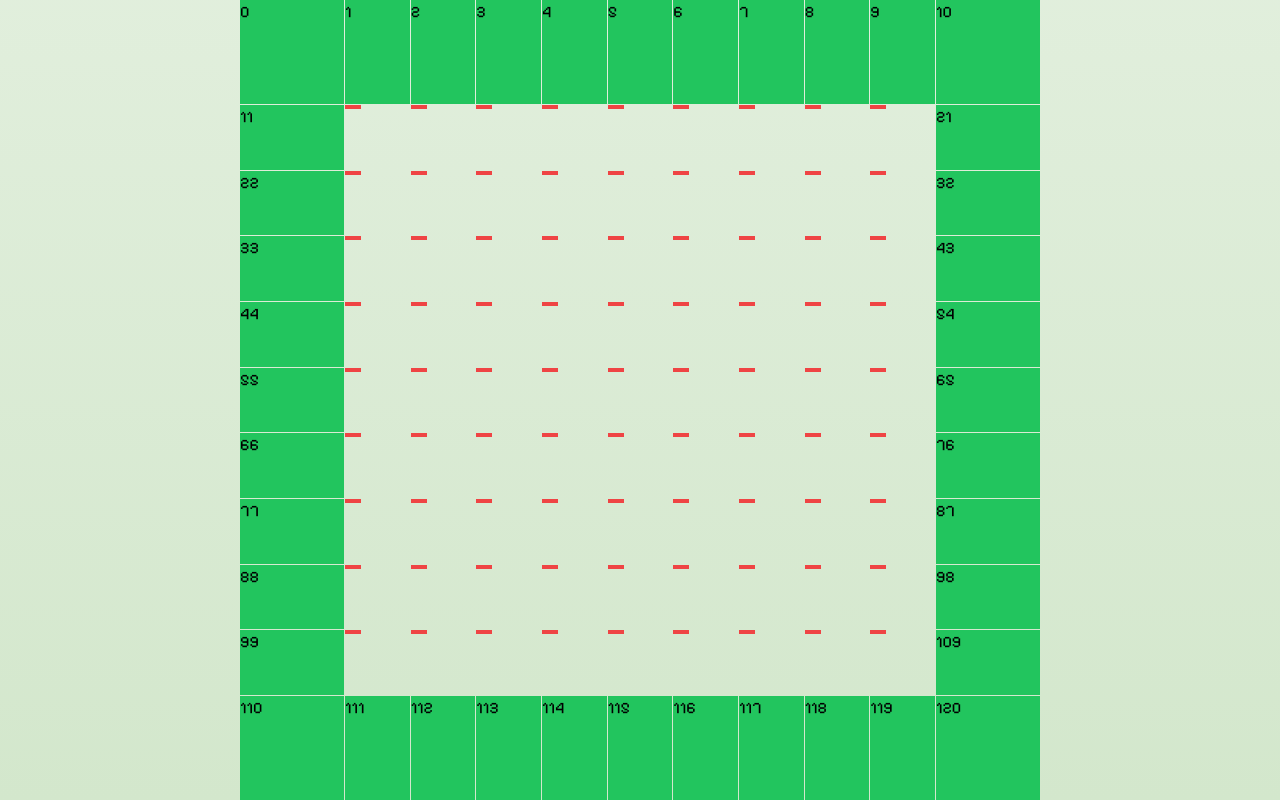
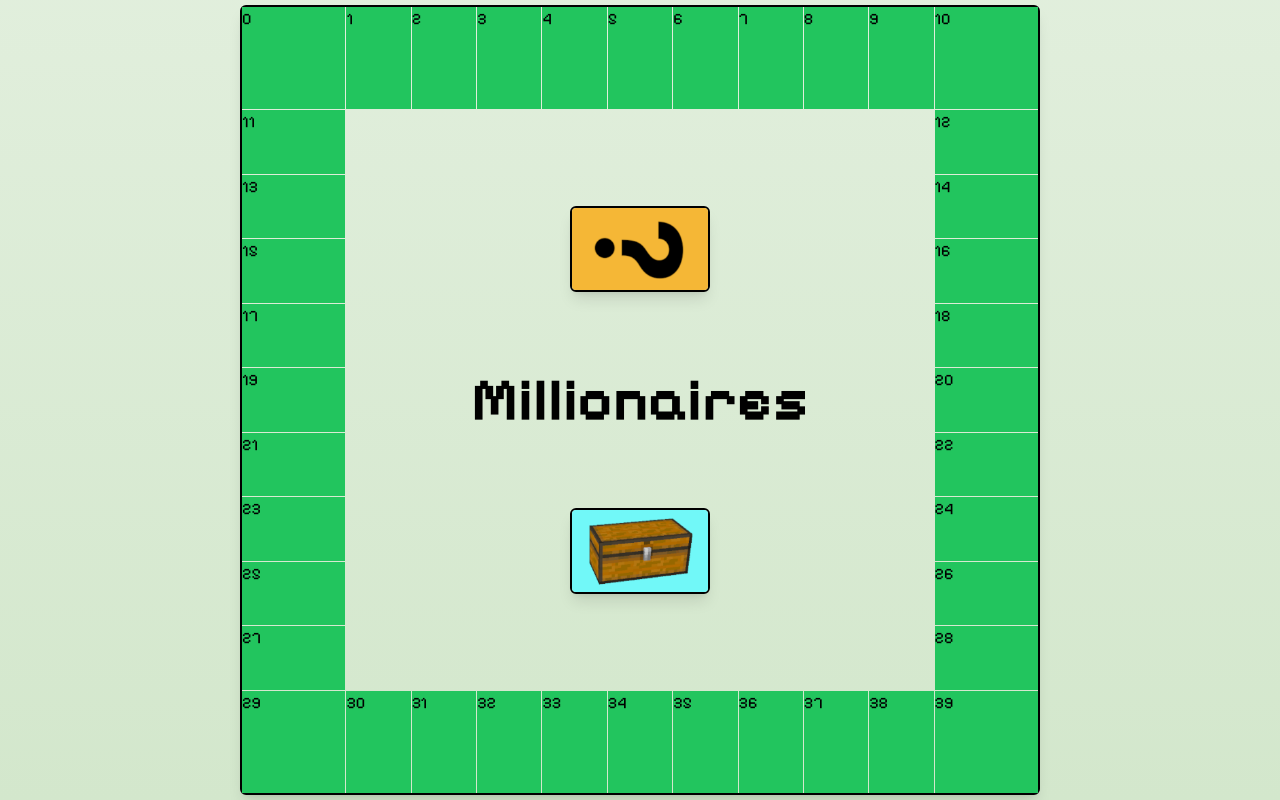
Before and after one commit to olimpialewinska/millionaires, a Next.js app: page /game in a window 1280 px wide. Built offline with nearby package versions, Linux system fonts and the light colour scheme.

Commit message:
Improved board display

```diff
--- a/src/app/game/page.tsx
+++ b/src/app/game/page.tsx
@@ -1,6 +1,10 @@
 "use client";
 import { fields } from "@/constants/fields";
 import { use, useEffect, useState } from "react";
+import Image from "next/image";
+
+import chest from "@/assets/images/chest.png";
+import chance from "@/assets/images/chance.png";
 
 export default function Game() {
   const [height, setHeight] = useState(0);
@@ -19,31 +23,46 @@ export default function Game() {
     };
   }, []);
 
-  const fieldsIDs = fields.map((field) => field.id);
   return (
     <div className="h-screen flex justify-center items-center">
       <div
+        className="rounded-md border-2 border-black shadow-lg"
         style={{
-          height: `${height}px`,
+          height: `${height - 10}px`,
           width: `${height}px`,
           display: "grid",
           gridTemplateColumns: "13% repeat(9, 1fr) 13%",
           gridTemplateRows: "13% repeat(9, 1fr) 13%",
           gap: "1px",
+          position: "relative",
         }}
       >
-        {Array.from({ length: 121 }, (_, index) => (
-          <div
-            key={index}
-            className={`${
-              fieldsIDs.includes(index)
-                ? "bg-green-500 w-fill h-fill"
-                : "bg-red-500 w-4 h-1"
-            } `}
-          >
-            {fieldsIDs.includes(index) ? index : ""}
+        {fields.map((field, index) => (
+          <div key={index} className="bg-green-500 w-fill h-fill">
+            {index}
           </div>
         ))}
+        <div
+          className="w-fill h-fill flex justify-between items-center flex-col p-16 md:p-24"
+          style={{
+            gridColumn: "2 / 11",
+            gridRow: "2 / 11",
+          }}
+        >
+          <Image
+            src={chance}
+            alt="chance"
+            width={140}
+            className="rounded-md border-2 border-black shadow-lg"
+          />
+          <div className="text-3xl font-bold md:text-6xl">Millionaires</div>
+          <Image
+            src={chest}
+            alt="chest"
+            width={140}
+            className="rounded-md border-2 border-black shadow-lg"
+          />
+        </div>
       </div>
     </div>
   );
--- a/src/constants/fields.ts
+++ b/src/constants/fields.ts
@@ -1,42 +1,307 @@
-export const fields = [
-  { id: 110, name: "start" },
-  { id: 99, name: "b1" },
-  { id: 88, name: "ks" },
-  { id: 77, name: "b2" },
-  { id: 66, name: "x" },
-  { id: 55, name: "d1" },
-  { id: 44, name: "n1" },
-  { id: 33, name: "s" },
-  { id: 22, name: "n2" },
-  { id: 11, name: "n3" },
-  { id: 0, name: "W" },
-  { id: 1, name: "r1" },
-  { id: 2, name: "e" },
-  { id: 3, name: "r2" },
-  { id: 4, name: "r3" },
-  { id: 5, name: "d2" },
-  { id: 6, name: "p1" },
-  { id: 7, name: "ks" },
-  { id: 8, name: "p2" },
-  { id: 9, name: "p3" },
-  { id: 10, name: "park" },
-  { id: 21, name: "c1" },
-  { id: 32, name: "s" },
-  { id: 43, name: "c2" },
-  { id: 54, name: "c3" },
-  { id: 65, name: "d3" },
-  { id: 76, name: "z1" },
-  { id: 87, name: "z2" },
-  { id: 98, name: "el" },
-  { id: 109, name: "z3" },
-  { id: 120, name: "W" },
-  { id: 119, name: "zi1" },
-  { id: 118, name: "zi2" },
-  { id: 117, name: "ks" },
-  { id: 116, name: "zi3" },
-  { id: 115, name: "d4" },
-  { id: 114, name: "sz" },
-  { id: 113, name: "cn1" },
-  { id: 112, name: "X" },
-  { id: 111, name: "cn2" },
+import { IField } from "@/utils/interfaces";
+
+export const fields: IField[] = [
+  {
+    id: 0,
+    name: "start",
+    position: "corner",
+    color: null,
+    type: "start",
+  },
+  {
+    id: 1,
+    name: "Konopacka",
+    position: "left",
+    color: "brown",
+    price: 60,
+    type: "street",
+  },
+  {
+    id: 2,
+    name: "Kasa Społeczna",
+    position: "left",
+    color: null,
+    type: "communityChest",
+  },
+  {
+    id: 3,
+    name: "Stalowa",
+    position: "left",
+    color: "brown",
+    type: "street",
+    price: 60,
+  },
+  {
+    id: 4,
+    name: "Zapłać",
+    position: "left",
+    color: null,
+    price: 200,
+    type: "tax",
+  },
+  {
+    id: 5,
+    name: "Dworzec 1",
+    position: "left",
+    color: null,
+    price: 200,
+    type: "station",
+  },
+  {
+    id: 6,
+    name: "Radzymińska",
+    position: "left",
+    color: "cyan",
+    price: 100,
+    type: "street",
+  },
+  {
+    id: 7,
+    name: "Szansa",
+    position: "left",
+    color: null,
+    type: "chance",
+  },
+  {
+    id: 8,
+    name: "Jagiellońska",
+    position: "left",
+    color: "cyan",
+    price: 100,
+    type: "street",
+  },
+  {
+    id: 9,
+    name: "Targowa",
+    position: "left",
+    color: "cyan",
+    price: 120,
+    type: "street",
+  },
+  {
+    id: 10,
+    name: "Więzienie",
+    position: "corner",
+    color: null,
+    type: "jail",
+  },
+  {
+    id: 39,
+    name: "Aleje Ujazdowskie",
+    position: "bottom",
+    color: "blue-700",
+    price: 400,
+    type: "street",
+  },
+  {
+    id: 11,
+    name: "Płowiecka",
+    position: "top",
+    color: "pink",
+    price: 140,
+    type: "street",
+  },
+  {
+    id: 38,
+    name: "Zapłać",
+    position: "bottom",
+    color: null,
+    price: 100,
+    type: "tax",
+  },
+  {
+    id: 12,
+    name: "Elektrownia",
+    position: "top",
+    color: null,
+    price: 150,
+    type: "industry",
+  },
+  {
+    id: 37,
+    name: "Belwederska",
+    position: "bottom",
+    color: "blue-700",
+    price: 350,
+    type: "street",
+  },
+  {
+    id: 13,
+    name: "Marsa",
+    position: "top",
+    color: "pink",
+    price: 140,
+    type: "street",
+  },
+  { id: 36, name: "Szansa", position: "bottom", color: null, type: "chance" },
+  {
+    id: 14,
+    name: "Grochowska",
+    position: "top",
+    color: "pink",
+    price: 160,
+    type: "street",
+  },
+  {
+    id: 35,
+    name: "Dworzec 4",
+    position: "bottom",
+    color: null,
+    price: 200,
+    type: "station",
+  },
+  {
+    id: 15,
+    name: "Dworzec 2",
+    position: "top",
+    color: null,
+    price: 200,
+    type: "station",
+  },
+  {
+    id: 34,
+    name: "Jerozolimskie",
+    position: "bottom",
+    color: "green",
+    price: 320,
+    type: "street",
+  },
+  {
+    id: 16,
+    name: "Obozowa",
+    position: "top",
+    color: "orange",
+    price: 180,
+    type: "street",
+  },
+  {
+    id: 33,
+    name: "Kasa społeczna",
+    position: "bottom",
+    color: null,
+    type: "communityChest",
+  },
+  {
+    id: 17,
+    name: "Kasa społeczna",
+    position: "top",
+    color: null,
+    type: "communityChest",
+  },
+  {
+    id: 32,
+    name: "Marszałkowska",
+    position: "bottom",
+    color: "green",
+    price: 300,
+    type: "street",
+  },
+
+  {
+    id: 18,
+    name: "Górczewska",
+    position: "top",
+    color: "orange",
+    price: 180,
+    type: "street",
+  },
+
+  {
+    id: 31,
+    name: "Plac trzech krzyży",
+    position: "bottom",
+    color: "green",
+    price: 300,
+    type: "street",
+  },
+
+  {
+    id: 19,
+    name: "Wolska",
+    position: "top",
+    color: "orange",
+    price: 200,
+    type: "street",
+  },
+  {
+    id: 30,
+    name: "Idź do więzienia",
+    position: "corner",
+    color: null,
+    type: "goToJail",
+  },
+  {
+    id: 29,
+    name: "Nowy Świat",
+    position: "right",
+    color: "yellow",
+    price: 280,
+    type: "street",
+  },
+  {
+    id: 28,
+    name: "Wodociągi",
+    position: "right",
+    color: null,
+    price: 150,
+    type: "industry",
+  },
+  {
+    id: 27,
+    name: "Krakowskie Przedmieście",
+    position: "right",
+    color: "yellow",
+    price: 260,
+    type: "street",
+  },
+  {
+    id: 26,
+    name: "Świętokrzyska",
+    position: "right",
+    color: "yellow",
+    price: 260,
+    type: "street",
+  },
+  {
+    id: 25,
+    name: "Dworzec 3",
+    position: "right",
+    color: null,
+    price: 200,
+    type: "station",
+  },
+  {
+    id: 24,
+    name: "Wilsona",
+    position: "right",
+    color: "red",
+    price: 240,
+    type: "street",
+  },
+
+  {
+    id: 23,
+    name: "Słowackiego",
+    position: "right",
+    color: "red",
+    price: 220,
+    type: "street",
+  },
+  { id: 22, name: "Szansa", position: "right", color: null, type: "chance" },
+  {
+    id: 21,
+    name: "Mickiewicza",
+    position: "right",
+    color: "red",
+    price: 220,
+    type: "street",
+  },
+
+  {
+    id: 20,
+    name: "Bezpłatny parking",
+    position: "corner",
+    color: null,
+    type: "freeParking",
+  },
 ];
--- /dev/null
+++ b/src/utils/interfaces.ts
@@ -0,0 +1,20 @@
+export interface IField {
+  id: number;
+  name: string;
+  color: string | null;
+  price?: number;
+  position: string;
+  type: Field;
+}
+
+export type Field =
+  | "start"
+  | "jail"
+  | "goToJail"
+  | "freeParking"
+  | "street"
+  | "station"
+  | "industry"
+  | "chance"
+  | "communityChest"
+  | "tax";
```
Also changed, not shown: src/assets/images/chance.png (added), src/assets/images/chest.png (added).
